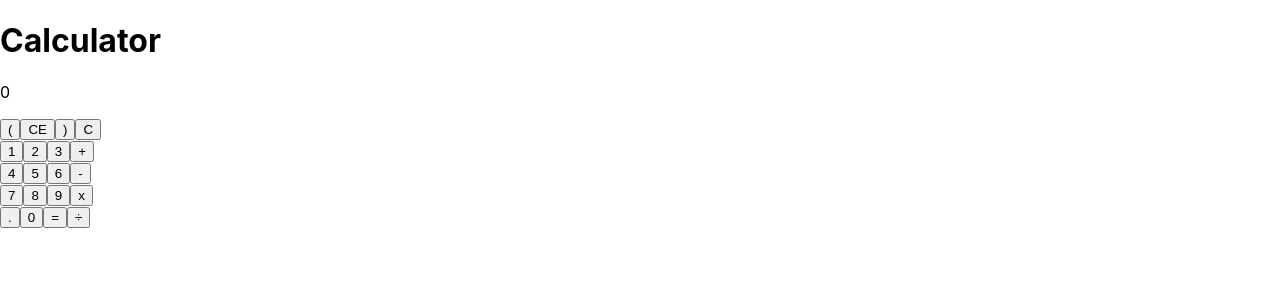
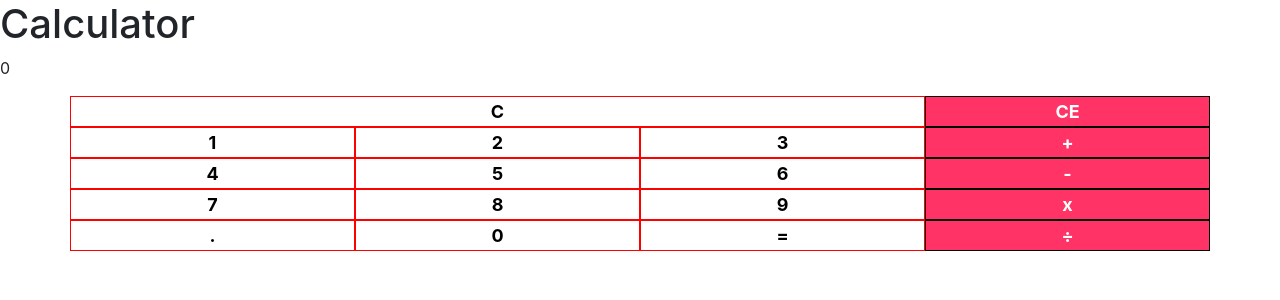
Before and after one commit to Gagandeep39/reactjs-calculator, a React (Create React App) app: page / in a window 1280 px wide. Shown: the top 300 px of the page. Built offline with nearby package versions, Linux system fonts and the light colour scheme.

Commit message:
Improved UI and added bootstrap

```diff
--- /dev/null
+++ b/src/components/Keypad/Keypad.component.css
@@ -0,0 +1,27 @@
+.container {
+  background: red;
+}
+
+.col,
+.col-9,
+.col-3 {
+  color: black;
+  font-weight: bold;
+  font-size: large;
+  background-color: white;
+  background-clip: padding-box;
+  border: 0.5px solid transparent;
+}
+
+.col:hover,
+.col-9:hover,
+.col-3:hover {
+  background: salmon;
+}
+
+.formula {
+  color: white;
+  background: #FF3366;
+  /* background-clip: padding-box; */
+  border: 0.5px solid black;
+}
--- a/src/components/Keypad/KeypadComponent.js
+++ b/src/components/Keypad/KeypadComponent.js
@@ -1,77 +1,150 @@
 import React from 'react';
+import './Keypad.component.css';
+import 'bootstrap/dist/css/bootstrap.css';
 
 const KeypadComponent = (props) => {
   return (
-    <div className='button'>
-      <button name='(' onClick={(event) => props.buttonClick(event.target.name)}>
-        (
+    <div className='container'>
+      <div className='row'>
+        <button
+          name='C'
+          className='col-9'
+          onClick={(event) => props.buttonClick(event.target.name)}
+        >
+          C
         </button>
-      <button name='CE' onClick={(event) => props.buttonClick(event.target.name)}>
+        <button
+          name='CE'
+          className='col-3 formula'
+          onClick={(event) => props.buttonClick(event.target.name)}
+        >
           CE
         </button>
-      <button name=')' onClick={(event) => props.buttonClick(event.target.name)}>
-        )
-      </button>
-      <button name='C' onClick={(event) => props.buttonClick(event.target.name)}>
-        C
-      </button>
-      <br />
+      </div>
 
-      <button name='1' onClick={(event) => props.buttonClick(event.target.name)}>
+      <div className='row'>
+        <button
+          name='1'
+          className='col'
+          onClick={(event) => props.buttonClick(event.target.name)}
+        >
           1
         </button>
-      <button name='2' onClick={(event) => props.buttonClick(event.target.name)}>
+        <button
+          name='2'
+          className='col'
+          onClick={(event) => props.buttonClick(event.target.name)}
+        >
           2
         </button>
-      <button name='3' onClick={(event) => props.buttonClick(event.target.name)}>
+        <button
+          name='3'
+          className='col'
+          onClick={(event) => props.buttonClick(event.target.name)}
+        >
           3
         </button>
-      <button name='+' onClick={(event) => props.buttonClick(event.target.name)}>
+        <button
+          name='+'
+          className='col formula'
+          onClick={(event) => props.buttonClick(event.target.name)}
+        >
           +
         </button>
-      <br />
+      </div>
 
-      <button name='4' onClick={(event) => props.buttonClick(event.target.name)}>
+      <div className='row'>
+        <button
+          name='4'
+          className='col'
+          onClick={(event) => props.buttonClick(event.target.name)}
+        >
           4
         </button>
-      <button name='5' onClick={(event) => props.buttonClick(event.target.name)}>
+        <button
+          name='5'
+          className='col'
+          onClick={(event) => props.buttonClick(event.target.name)}
+        >
           5
         </button>
-      <button name='6' onClick={(event) => props.buttonClick(event.target.name)}>
+        <button
+          name='6'
+          className='col'
+          onClick={(event) => props.buttonClick(event.target.name)}
+        >
           6
         </button>
-      <button name='-' onClick={(event) => props.buttonClick(event.target.name)}>
+        <button
+          name='-'
+          className='col formula'
+          onClick={(event) => props.buttonClick(event.target.name)}
+        >
           -
         </button>
-      <br />
+      </div>
 
-      <button name='7' onClick={(event) => props.buttonClick(event.target.name)}>
+      <div className='row'>
+        <button
+          name='7'
+          className='col'
+          onClick={(event) => props.buttonClick(event.target.name)}
+        >
           7
         </button>
-      <button name='8' onClick={(event) => props.buttonClick(event.target.name)}>
+        <button
+          name='8'
+          className='col'
+          onClick={(event) => props.buttonClick(event.target.name)}
+        >
           8
         </button>
-      <button name='9' onClick={(event) => props.buttonClick(event.target.name)}>
+        <button
+          name='9'
+          className='col'
+          onClick={(event) => props.buttonClick(event.target.name)}
+        >
           9
         </button>
-      <button name='*' onClick={(event) => props.buttonClick(event.target.name)}>
+        <button
+          name='*'
+          className='col formula'
+          onClick={(event) => props.buttonClick(event.target.name)}
+        >
           x
         </button>
-      <br />
+      </div>
 
-      <button name='.' onClick={(event) => props.buttonClick(event.target.name)}>
+      <div className='row'>
+        <button
+          name='.'
+          className='col'
+          onClick={(event) => props.buttonClick(event.target.name)}
+        >
           .
         </button>
-      <button name='0' onClick={(event) => props.buttonClick(event.target.name)}>
+        <button
+          name='0'
+          className='col'
+          onClick={(event) => props.buttonClick(event.target.name)}
+        >
           0
         </button>
-      <button name='=' onClick={(event) => props.buttonClick(event.target.name)}>
+        <button
+          name='='
+          className='col'
+          onClick={(event) => props.buttonClick(event.target.name)}
+        >
           =
         </button>
-      <button name='/' onClick={(event) => props.buttonClick(event.target.name)}>
+        <button
+          name='/'
+          className='col formula'
+          onClick={(event) => props.buttonClick(event.target.name)}
+        >
           ÷
         </button>
-      <br />
+      </div>
     </div>
   );
 };
```
Lines whose indentation alone changed are shown as unchanged.
